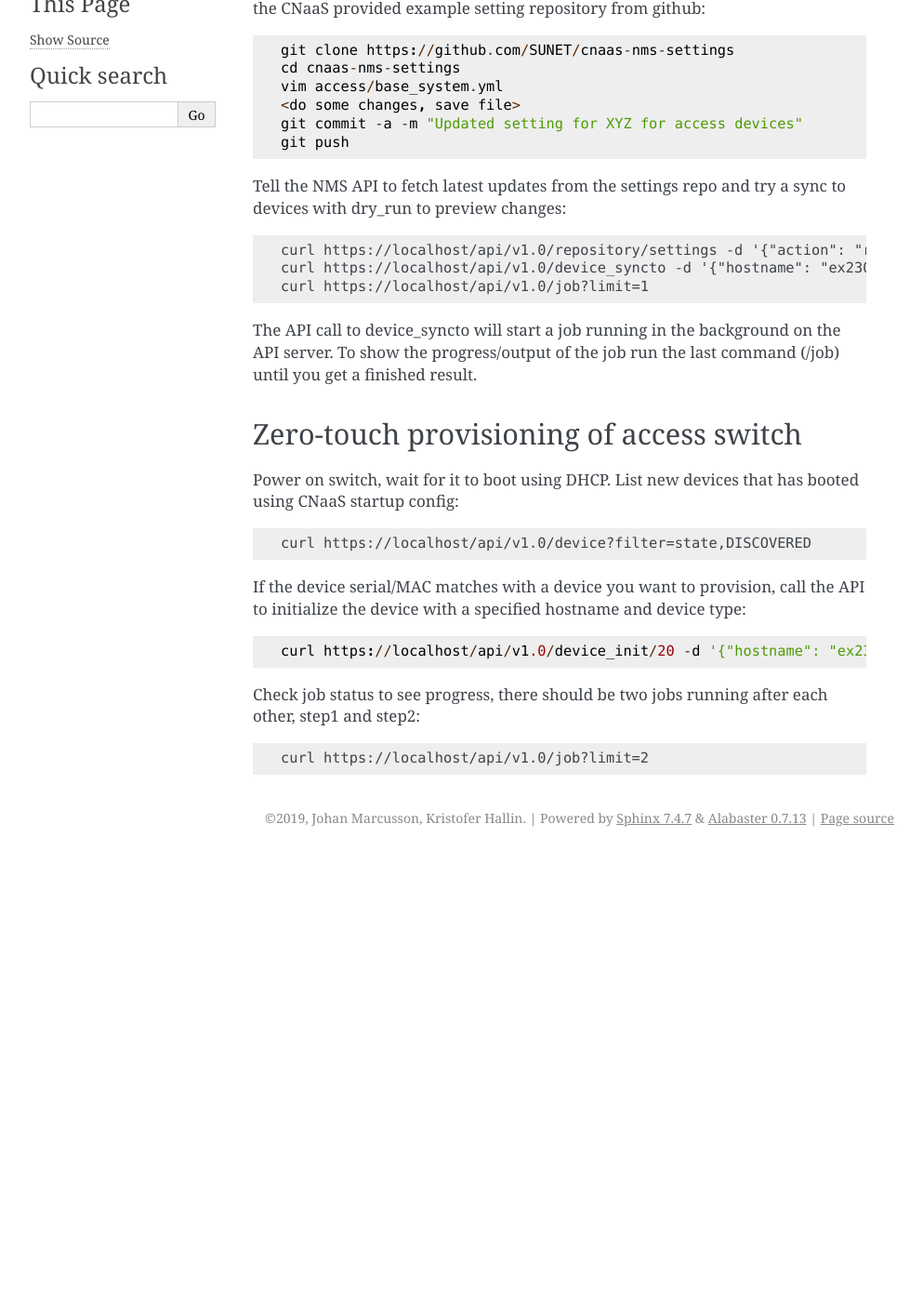
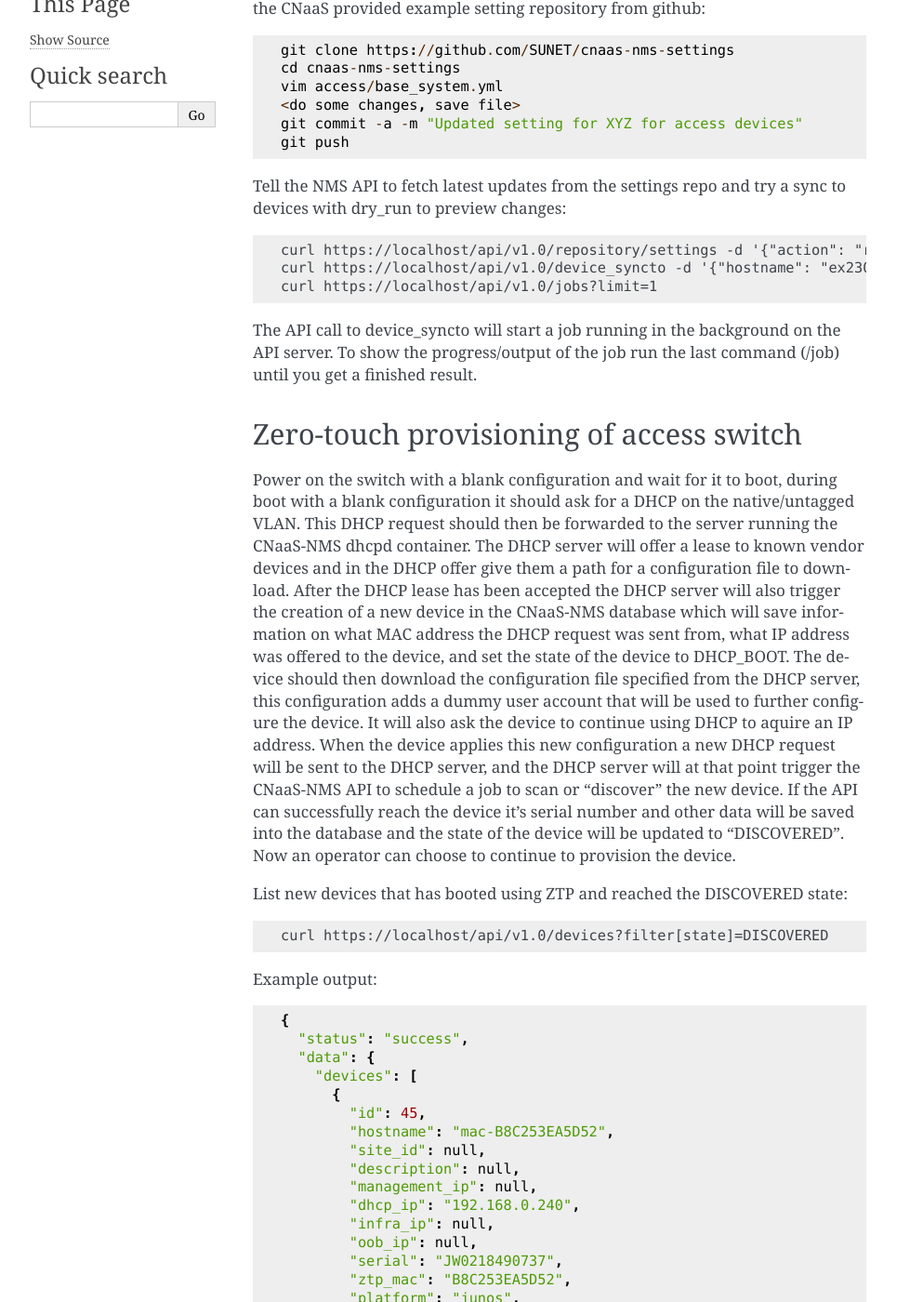
Before and after one commit to SUNET/cnaas-nms, a Sphinx documentation site: the page built from docs/howto/index.rst, in a window 1280 px wide and 1400 px high, scrolled down 202 px. Shown: the whole window at 93% size, without its empty margins (148-1141 px from the left). Built offline with Sphinx 7.4.7, drawn with Linux system fonts in a browser that asks for light colours; before the commit the page ends 1121 px from its top, so only the background shows below that; some of the changed text lies outside the part shown.

Commit message:
Update docs for ZTP of access switch

```diff
--- a/docs/howto/index.rst
+++ b/docs/howto/index.rst
@@ -19,7 +19,7 @@ with dry_run to preview changes::
 
     curl https://localhost/api/v1.0/repository/settings -d '{"action": "refresh"}' -X PUT -H "Content-Type: application/json"
     curl https://localhost/api/v1.0/device_syncto -d '{"hostname": "ex2300-top", "dry_run": true}' -X POST -H "Content-Type: application/json"
-    curl https://localhost/api/v1.0/job?limit=1
+    curl https://localhost/api/v1.0/jobs?limit=1
 
 The API call to device_syncto will start a job running in the background on the API server. To
 show the progress/output of the job run the last command (/job) until you get a finished result.
@@ -27,16 +27,89 @@ show the progress/output of the job run the last command (/job) until you get a
 Zero-touch provisioning of access switch
 ----------------------------------------
 
-Power on switch, wait for it to boot using DHCP. List new devices that has booted using
-CNaaS startup config::
+Power on the switch with a blank configuration and wait for it to boot, during
+boot with a blank configuration it should ask for a DHCP on the native/untagged
+VLAN. This DHCP request should then be forwarded to the server running the
+CNaaS-NMS dhcpd container. The DHCP server will offer a lease to known vendor
+devices and in the DHCP offer give them a path for a configuration file to
+download. After the DHCP lease has been accepted the DHCP server will also
+trigger the creation of a new device in the CNaaS-NMS database which will
+save information on what MAC address the DHCP request was sent from, what IP
+address was offered to the device, and set the state of the device to DHCP_BOOT.
+The device should then download the configuration file specified from the DHCP
+server, this configuration adds a dummy user account that will be used to
+further configure the device. It will also ask the device to continue using
+DHCP to aquire an IP address. When the device applies this new configuration a
+new DHCP request will be sent to the DHCP server, and the DHCP server will
+at that point trigger the CNaaS-NMS API to schedule a job to scan or "discover"
+the new device. If the API can successfully reach the device it's serial number
+and other data will be saved into the database and the state of the device
+will be updated to "DISCOVERED". Now an operator can choose to continue
+to provision the device.
 
-    curl https://localhost/api/v1.0/device?filter=state,DISCOVERED
+List new devices that has booted using ZTP and reached the DISCOVERED state::
+
+  curl https://localhost/api/v1.0/devices?filter[state]=DISCOVERED
+
+Example output::
+
+  {
+    "status": "success",
+    "data": {
+      "devices": [
+        {
+          "id": 45,
+          "hostname": "mac-B8C253EA5D52",
+          "site_id": null,
+          "description": null,
+          "management_ip": null,
+          "dhcp_ip": "192.168.0.240",
+          "infra_ip": null,
+          "oob_ip": null,
+          "serial": "JW0218490737",
+          "ztp_mac": "B8C253EA5D52",
+          "platform": "junos",
+          "vendor": "Juniper",
+          "model": "EX2300-48P",
+          "os_version": "18.4R1-S2.4",
+          "synchronized": false,
+          "state": "DISCOVERED",
+          "device_type": "UNKNOWN",
+          "confhash": null,
+          "last_seen": "2019-09-20 10:33:44.265137",
+          "port": null
+        }
+      ]
+    }
+  }
 
 If the device serial/MAC matches with a device you want to provision, call the API to
 initialize the device with a specified hostname and device type::
 
-    curl https://localhost/api/v1.0/device_init/20 -d '{"hostname": "ex2300-top", "device_type": "ACCESS"}' -X POST -H "Content-Type: application/json"
+    curl https://localhost/api/v1.0/device_init/45 -d '{"hostname": "ex2300-top", "device_type": "ACCESS"}' -X POST -H "Content-Type: application/json"
 
 Check job status to see progress, there should be two jobs running after each other, step1 and step2::
 
-    curl https://localhost/api/v1.0/job?limit=2
+    curl https://localhost/api/v1.0/jobs?limit=2
+
+The first job will send a new base configuration to the device, this will move
+the device management to a tagged VLAN and set a static IP address amongst
+other things. The device will now move to state INIT.
+After this change the TCP connection to the device will get
+disconnected (since the IP was changed), this is expected. A new job (step2)
+will be scheduled to run one minute later, this step2 job will try to log in
+to the device using the new IP address and verify that the device accepted
+the new configuration. If everything looks OK the device will move to the
+state MANAGED.
+If you have any plugins registered they will execute the "new_managed_device"
+hook that can be used to add the device to monitoring systems etc at this point.
+
+
+To debug this process it can be helpful to tail the logs from the DHCPd
+container at the initial steps of the process, and also logs from the API
+container at later stages of the process. If the device gets stuck in the
+DHCP_BOOT process for example, it probably means the API can not log in to the
+device using the credentials and IP address saved in the database. The API
+will retry connecting to the device 5 times with increasing delay between
+each attempt. If you want to trigger more retries at a later point you can manually
+call the discover_device API call and send the MAC and DHCP IP of the device.
```
